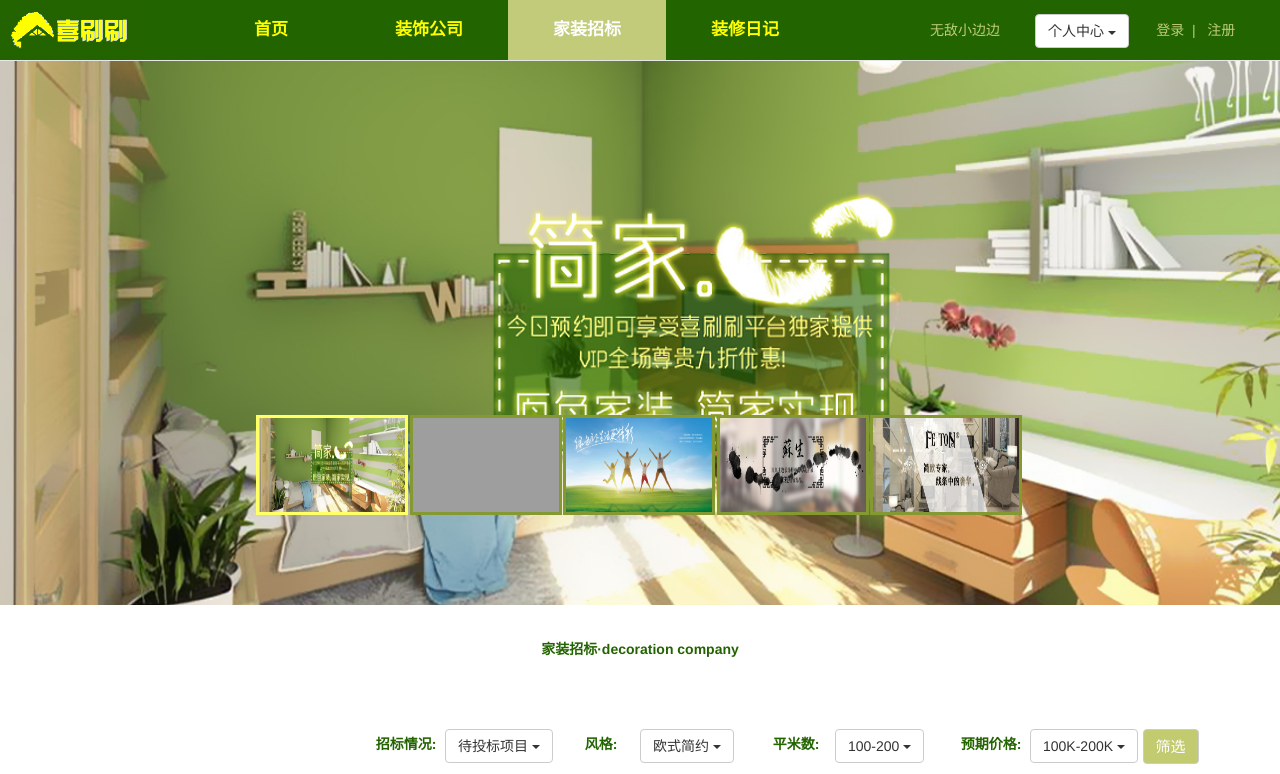
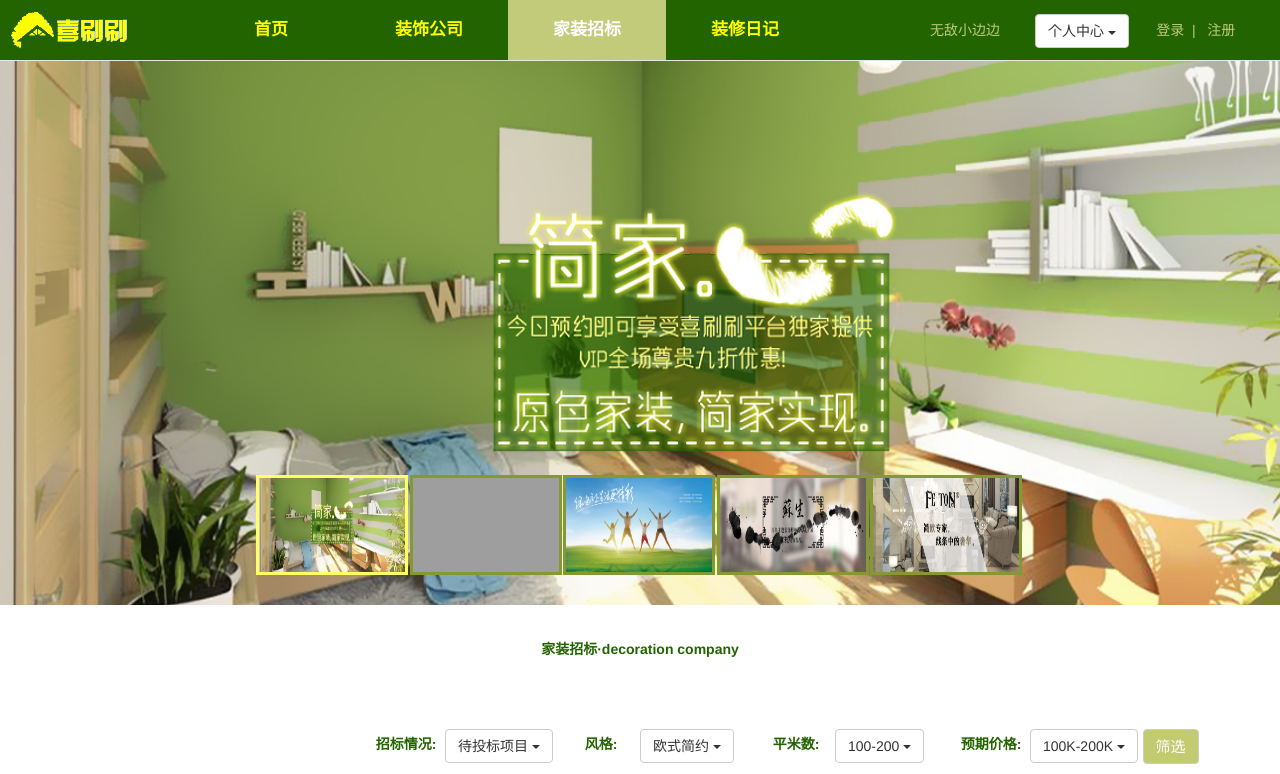
Before and after one commit to bianyichao/h5_2014_xishuashua, a PHP site: page /jzzp.html in a window 1280 px wide; the page is wider, and only the part inside the window is pictured. Shown: the top 774 px of that part. Run offline with PHP 8.4, Linux system fonts and the light colour scheme; grey boxes are pictures that could not be loaded.

Commit message:
前台v2.0微调

```diff
--- a/喜刷刷前台/css/lanrenzhijia.css
+++ b/喜刷刷前台/css/lanrenzhijia.css
@@ -19,7 +19,7 @@ div, ul, dl {
     width: 100%;
     height: 560px;
     margin: 0 auto;
-    repeat-x left top;
+    repeat-x: left top;
     position: relative;
     overflow: hidden;
     margin-top: 45px;
@@ -250,7 +250,7 @@ div, ul, dl {
     height:100px;
     width: 100%;
     padding: 0px;
-    margin-top: 100px;
+    margin-top: 160px;
 }
 
 #j-focusBtns .j-slider {
```
